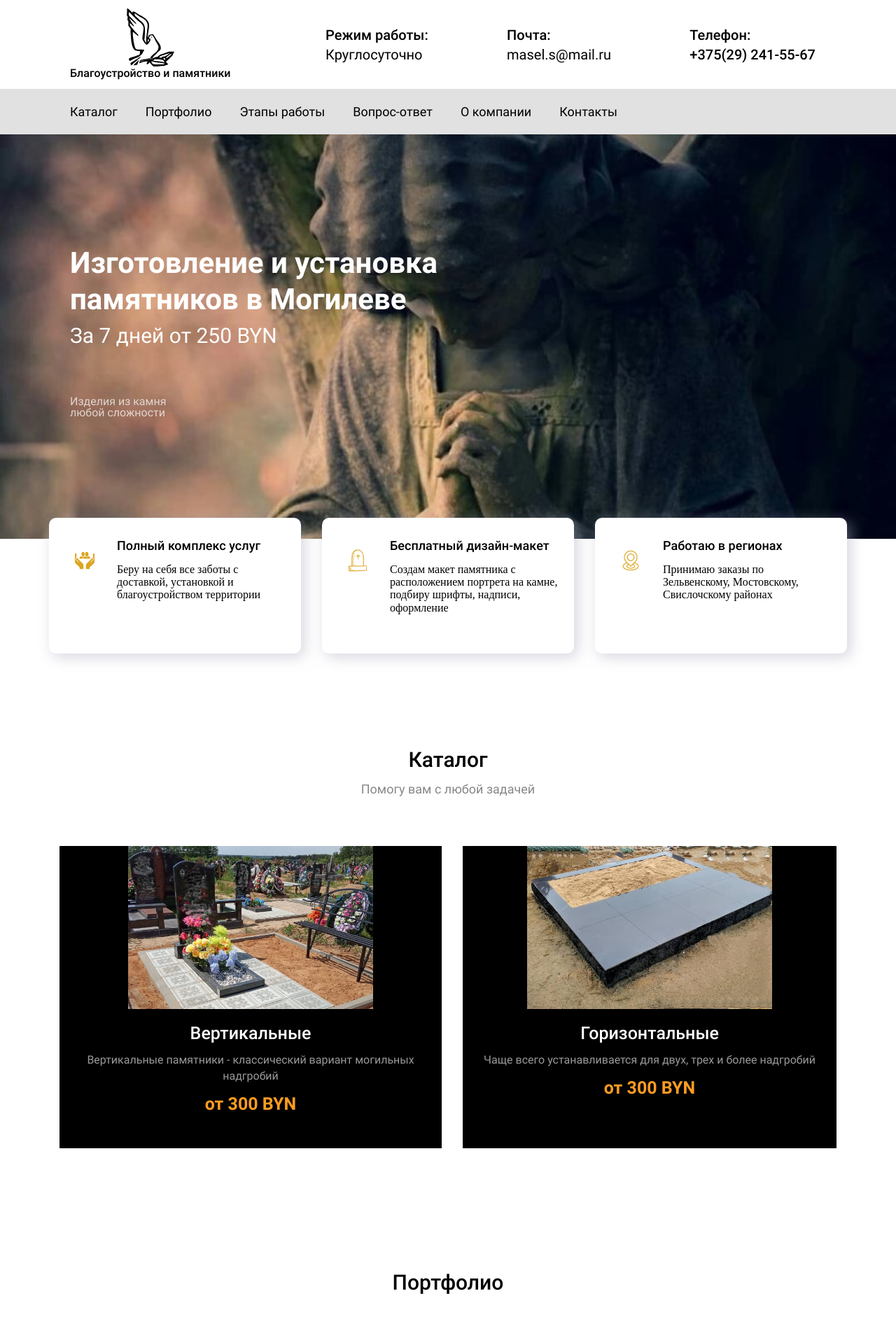
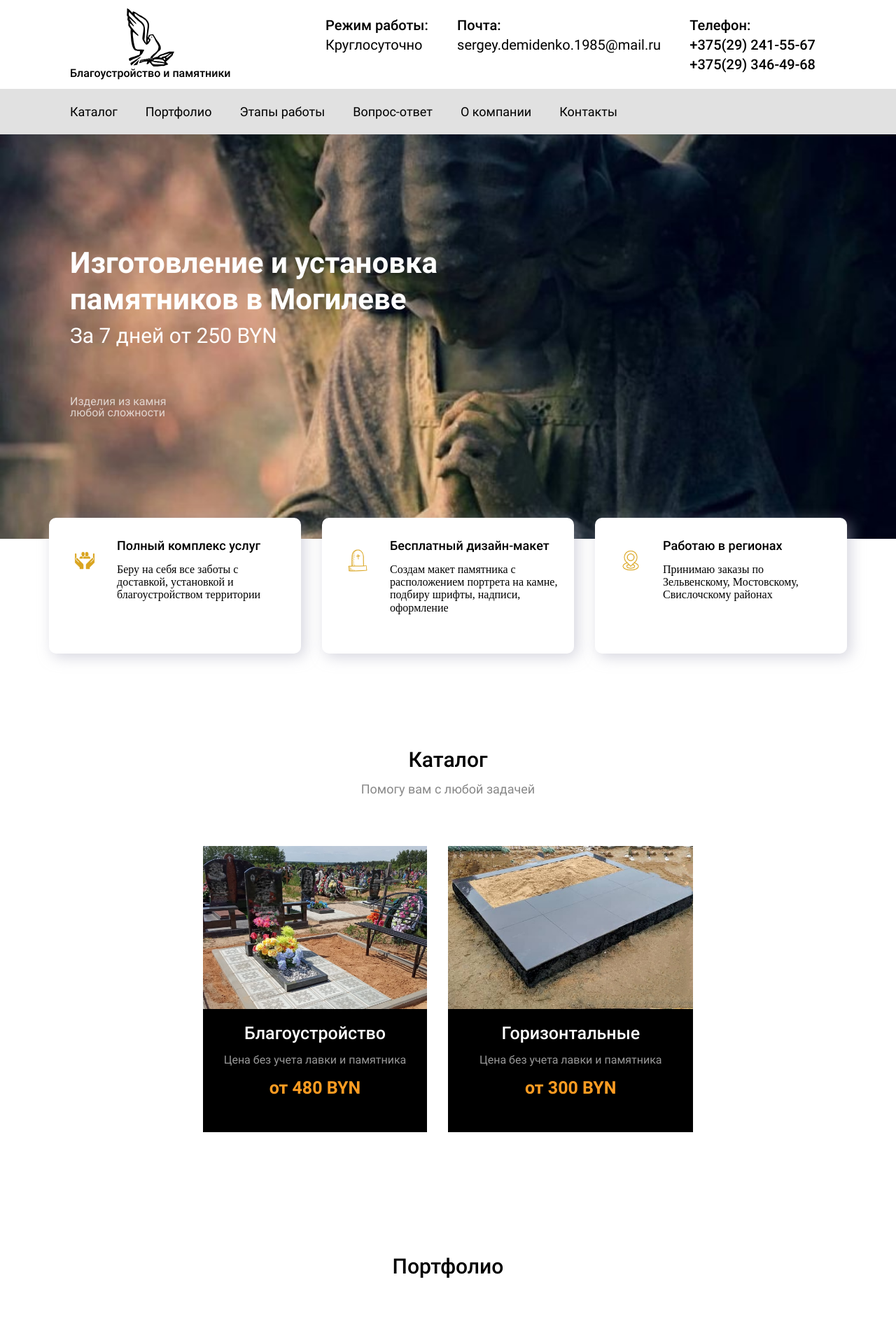
Before and after one commit to alvde-site/funeral-landing, a React (Create React App) app: page / in a window 1280 px wide. Shown: the top 1905 px of the page at 70% size. Built offline with nearby package versions, Linux system fonts and the light colour scheme; no server answers.

Commit message:
feat: Add foto to portfolio and contacts info

```diff
--- a/src/components/App/Header/Header.css
+++ b/src/components/App/Header/Header.css
@@ -72,6 +72,8 @@
 
 .contacts__item {
   padding: 0 15px;
+  display: flex;
+  flex-direction: column;
 }
 
 .contacts__title {
--- a/src/components/App/Header/Header.js
+++ b/src/components/App/Header/Header.js
@@ -14,14 +14,17 @@ function Header() {
         </li>
         <li className="contacts__item">
           <h3 className="contacts__title">Почта:</h3>
-          <a href="mailto:testform@sitepro.by" className="contacts__email">
-            masel.s@mail.ru
+          <a href="mailto:sergey.demidenko.1985@mail.ru" className="contacts__email">
+            sergey.demidenko.1985@mail.ru
           </a>
         </li>
         <li className="contacts__item">
           <h3 className="contacts__title">Телефон:</h3>
           <a href="tel:+375292415567" className="contacts__tel">
             +375(29) 241-55-67
+          </a>
+          <a href="tel:+375293464968" className="contacts__tel">
+            +375(29) 346-49-68
           </a>
         </li>
       </ul>
--- a/src/components/App/Main/Topnav/Topnav.js
+++ b/src/components/App/Main/Topnav/Topnav.js
@@ -31,23 +31,32 @@ function Topnav(props) {
           </li>
           <li className="contacts__item">
             <h3 className="contacts__title">Почта:</h3>
-            <a href="mailto:testform@sitepro.by" className="contacts__email">
-            masel.s@mail.ru
+            <a href="mailto:sergey.demidenko.1985@mail.ru" className="contacts__email">
+            sergey.demidenko.1985@mail.ru
             </a>
           </li>
           <li className="contacts__item">
             <h3 className="contacts__title">Телефон:</h3>
-            <a href="tel:+375000000000" className="contacts__tel">
+            <a href="tel:+375292415567" className="contacts__tel">
             +375(29) 241-55-67
+            </a>
+          </li>
+          <li className="contacts__item">
+            <h3 className="contacts__title">Телефон:</h3>
+            <a href="tel:+375293464968" className="contacts__tel">
+            +375(29) 346-49-68
             </a>
           </li>
         </ul>
         <div className="topnav__smallscreen-item">
-          <a href="mailto:testform@sitepro.by" className="topnav__email">
-          masel.s@mail.ru
+          <a href="mailto:sergey.demidenko.1985@mail.ru" className="topnav__email">
+          sergey.demidenko.1985@mail.ru
           </a>
-          <a href="tel:+375000000000" className="topnav__tel">
+          <a href="tel:+375292415567" className="topnav__tel">
           +375(29) 241-55-67
+          </a>
+          <a href="tel:+375293464968" className="topnav__tel">
+          +375(29) 346-49-68
           </a>
         </div>
         <div className="topnav__links-wrapper">
--- a/src/utils/constants.js
+++ b/src/utils/constants.js
@@ -9,6 +9,9 @@ import child from "../images/child.jpg";
 import portfolioFoto from "../images/portfolio.jpg";
 import portfolioFoto1 from "../images/portfolio1.jpg";
 import portfolioFoto2 from "../images/portfolio2.jpg";
+import portfolioFoto3 from "../images/portfolio3.jpg";
+import portfolioFoto4 from "../images/portfolio4.jpg";
+
 
 import rectangle from "../images/rectangle.jpeg";
 import rectangle1 from "../images/rectangle1.jpeg";
@@ -57,6 +60,8 @@ export const portfolioImages = [
   },
   { src: portfolioFoto1 },
   { src: portfolioFoto2, slideSrc: [portfolioFoto2, portfolioFoto] },
+  { src: portfolioFoto3 },
+  { src: portfolioFoto4 },
 ];
 export const questionsDataList = [
   {
@@ -88,14 +93,14 @@ export const questionsDataList = [
 
 export const servicesData = [
   {
-    title: "Вертикальные",
-    desc: "Вертикальные памятники - классический вариант могильных надгробий",
+    title: "Благоустройство",
+    desc: "Цена без учета лавки и памятника",
     image: rectangle,
-    price: "300 BYN",
+    price: "480 BYN",
   },
   {
     title: "Горизонтальные",
-    desc: "Чаще всего устанавливается для двух, трех и более надгробий",
+    desc: "Цена без учета лавки и памятника",
     image: rectangle1,
     price: "300 BYN",
   },
```
Also changed, not shown: src/images/portfolio3.jpg (added), src/images/portfolio4.jpg (added).
